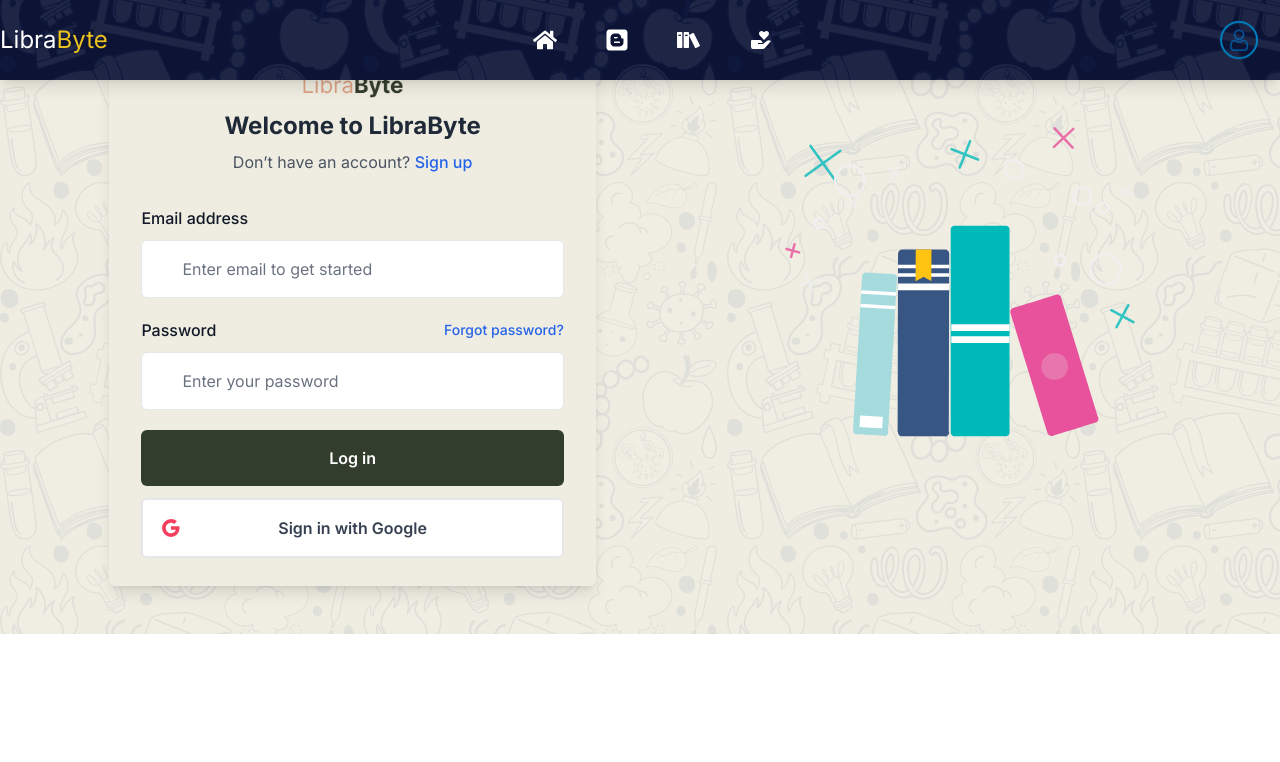
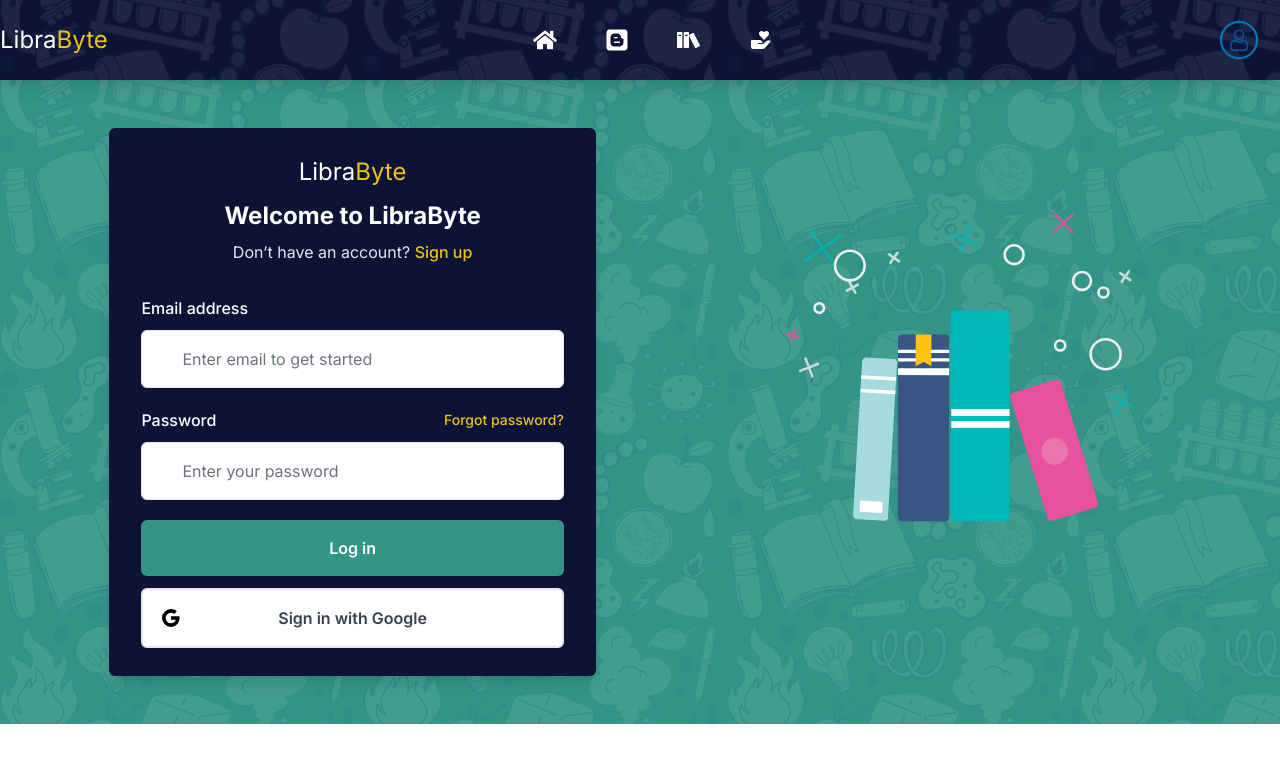
Before and after one commit to isalim079/LibraByte, a Next.js app: page /login in a window 1280 px wide. Shown: the top 762 px of the page. Built offline with nearby package versions, Linux system fonts and the light colour scheme; no server answers.

Commit message:
register section image and color changed

```diff
--- a/src/components/shared/Login/Login.js
+++ b/src/components/shared/Login/Login.js
@@ -71,7 +71,7 @@
                     subscription: "free",
                     date: date,
                 };
-                console.log(date);
+                // console.log(date);
                 // server post request
                 axiosPublic.post("/users/v1", userData).then((res) => {
                     if (res.data.insertedId === null) {
@@ -117,29 +117,32 @@
     };
 
     return (
-        <div className="bg-lightWhite">
+        <div className="bg-lightBtn pt-20">
             <div className="" id="loginBg">
                 <section className="py-12">
                     <div className="px-4 mx-auto max-w-7xl sm:px-6 lg:px-8 flex justify-around ">
                         <div className=" w-2/5">
-                            <div className="overflow-hidden  rounded-md shadow-lg bg-lightWhite">
+                            <div className="overflow-hidden  rounded-md shadow-lg bg-royalBlue ">
                                 <div className="px-4 py-6 sm:px-8 sm:py-7">
                                     <div className=" flex items-center justify-center mb-3">
-                                        <Image
+                                        {/* <Image
                                             src={logo}
                                             width={100}
                                             height={100}
                                             alt="logo"
-                                        />
+                                        /> */}
+                                        <p className="text-white text-2xl">
+                            Libra<span className="text-[#ECC21C]">Byte</span>
+                        </p>
                                     </div>
-                                    <h2 className="text-2xl font-bold text-center ">
+                                    <h2 className="text-2xl font-bold text-center text-white">
                                         Welcome to LibraByte
                                     </h2>
-                                    <p className="mt-2 text-base text-center text-gray-600">
+                                    <p className="mt-2 text-base text-center text-slate-200">
                                         Don’t have an account?{" "}
                                         <Link
                                             href={"/register"}
-                                            className="font-medium  text-blue-600 transition-all duration-200 hover:text-blue-700 hover:underline "
+                                            className="font-medium  text-customYellow transition-all duration-200 hover:underline "
                                         >
                                             Sign up
                                         </Link>
@@ -151,7 +154,7 @@
                                     >
                                         <div className="space-y-5">
                                             <div>
-                                                <label className="text-base font-medium text-gray-900">
+                                                <label className="text-base font-medium text-white">
                                                     {" "}
                                                     Email address{" "}
                                                 </label>
@@ -162,7 +165,7 @@
                                                             required: true,
                                                         })}
                                                         placeholder="Enter email to get started"
-                                                        className="block w-full py-4 pl-10 pr-4 text-black placeholder-gray-500 transition-all duration-200 bg-white border border-gray-200 rounded-md focus:outline-none focus:border-blue-600 caret-blue-600"
+                                                        className="block w-full py-4 pl-10 pr-4 text-black placeholder-gray-500 transition-all duration-200 bg-white border border-gray-200 rounded-md focus:outline-none focus:border-customYellow caret-customYellow"
                                                     />
                                                     {errors.email && (
                                                         <span className="text-red-600">
@@ -174,13 +177,13 @@
 
                                             <div>
                                                 <div className="flex items-center justify-between">
-                                                    <label className="text-base font-medium text-gray-900">
+                                                    <label className="text-base font-medium text-white">
                                                         {" "}
                                                         Password{" "}
                                                     </label>
 
                                                     <button
-                                                        className="text-sm font-medium text-blue-600 hover:underline hover:text-blue-700 focus:text-blue-700"
+                                                        className="text-sm font-medium text-customYellow hover:underline  focus:text-customYellow"
                                                         onClick={() =>
                                                             document
                                                                 .getElementById(
@@ -194,7 +197,7 @@
                                                     </button>
                                                     <dialog
                                                         id="my_modal_5"
-                                                        className="modal modal-bottom sm:modal-middle"
+                                                        className="modal modal-bottom sm:modal-middle "
                                                     >
                                                         <div className="modal-box">
                                                             <div className="mt-2.5">
@@ -211,7 +214,7 @@
                                                                     ✕
                                                                 </button>
                                                                 <div className=" flex items-center justify-center mb-3">
-                                                                    <Image
+                                                                    {/* <Image
                                                                         src={
                                                                             logo
                                                                         }
@@ -222,7 +225,10 @@
                                                                             100
                                                                         }
                                                                         alt="logo"
-                                                                    />
+                                                                    /> */}
+                                                                    <p className="text-royalBlue text-2xl">
+                            Libra<span className="text-[#ECC21C]">Byte</span>
+                        </p>
                                                                 </div>
                                                                 <p className="text-sm mb-3">
                                                                     Please enter
@@ -258,7 +264,7 @@
                                                                     }}
                                                                     type="email"
                                                                     placeholder="Enter email to get password reset"
-                                                                    className="block w-full py-4 pl-10 pr-4 text-black placeholder-gray-500 transition-all duration-200 bg-white border border-gray-200 rounded-md focus:outline-none focus:border-blue-600 caret-blue-600"
+                                                                    className="block w-full py-4 pl-10 pr-4 text-black placeholder-gray-500 transition-all duration-200 bg-white border border-gray-200 rounded-md focus:outline-none focus:border-customYellow caret-customYellow"
                                                                 />
                                                                 <div>
                                                                     <button
@@ -266,7 +272,7 @@
                                                                         onClick={
                                                                             handleReset
                                                                         }
-                                                                        className="btn bg-oliveGreen text-white mt-2"
+                                                                        className="btn bg-lightBtn hover:bg-darkBtn text-white mt-2"
                                                                     >
                                                                         Submit
                                                                     </button>
@@ -289,7 +295,7 @@
                                                             }
                                                         )}
                                                         placeholder="Enter your password"
-                                                        className="block w-full py-4 pl-10 pr-4 text-black placeholder-gray-500 transition-all duration-200 bg-white border border-gray-200 rounded-md focus:outline-none focus:border-blue-600 caret-blue-600"
+                                                        className="block w-full py-4 pl-10 pr-4 text-black placeholder-gray-500 transition-all duration-200 bg-white border border-gray-200 rounded-md focus:outline-none focus:border-customYellow caret-customYellow"
                                                     />
                                                     {errors.password?.type ===
                                                         "required" && (
@@ -328,7 +334,7 @@
                                             <div>
                                                 <button
                                                     type="submit"
-                                                    className="inline-flex items-center justify-center w-full  py-4 text-base font-semibold text-white  transition-all duration-200 bg-oliveGreen  rounded-md  hover:bg-navy "
+                                                    className="inline-flex items-center justify-center w-full  py-4 text-base font-semibold text-white  transition-all duration-200 bg-lightBtn hover:bg-darkBtn  rounded-md  hover:bg-navy "
                                                 >
                                                     Log in
                                                 </button>
@@ -342,12 +348,12 @@
                                             type="button"
                                             className="relative inline-flex items-center justify-center w-full px-4 py-4 text-base font-semibold text-gray-700 transition-all duration-200 bg-white border-2 border-gray-200 rounded-md hover:bg-gray-100 focus:bg-gray-100 hover:text-black focus:text-black focus:outline-none"
                                         >
-                                            <div className="absolute inset-y-0 left-0 p-4">
+                                            <div className="absolute z-30 inset-y-0 left-0 p-4">
                                                 <svg
-                                                    className="w-6 h-6 text-rose-500"
+                                                    className="w-6 h-6 text-royalBlue"
                                                     xmlns="http://www.w3.org/2000/svg"
                                                     viewBox="0 0 24 24"
-                                                    fill="currentColor"
+                                                    fill="black"
                                                 >
                                                     <path d="M20.283 10.356h-8.327v3.451h4.792c-.446 2.193-2.313 3.453-4.792 3.453a5.27 5.27 0 0 1-5.279-5.28 5.27 5.27 0 0 1 5.279-5.279c1.259 0 2.397.447 3.29 1.178l2.6-2.599c-1.584-1.381-3.615-2.233-5.89-2.233a8.908 8.908 0 0 0-8.934 8.934 8.907 8.907 0 0 0 8.934 8.934c4.467 0 8.529-3.249 8.529-8.934 0-.528-.081-1.097-.202-1.625z"></path>
                                                 </svg>
--- a/src/components/shared/Register/Register.js
+++ b/src/components/shared/Register/Register.js
@@ -97,22 +97,25 @@
 
 
     return (
-        <div className='bg-lightWhite'>
+        <div className='bg-lightBtn pt-20'>
             <div id='regBg'>
             <section className="py-10">
             <div className="px-4 mx-auto max-w-7xl sm:px-6 lg:px-8 flex flex-row-reverse justify-around">
                 <div className=" max-w-md mx-auto">
-                    <div className="overflow-hidden  rounded-md shadow-md bg-lightWhite border ">
+                    <div className="overflow-hidden  rounded-md shadow-md bg-royalBlue border-none border ">
                         <div className="px-4 py-6 sm:px-8 sm:py-7">
                             <div className=' flex items-center justify-center mb-3'>
-                                <Image src={logo} width={100} height={100} alt="logo" />
+                                {/* <Image src={logo} width={100} height={100} alt="logo" /> */}
+                                <p className="text-white text-2xl">
+                            Libra<span className="text-[#ECC21C]">Byte</span>
+                        </p>
                             </div>
-                            <h2 className="text-2xl font-bold text-center ">Welcome to LibraByte</h2>
-                            <p className="text-base  text-center text-gray-600 mt-2">Already have an account? <Link href={'/login'} className="font-medium text-blue-600 transition-all duration-200 hover:text-blue-700 hover:underline">Login here</Link></p>
+                            <h2 className="text-2xl font-bold text-center text-white">Welcome to LibraByte</h2>
+                            <p className="text-base  text-center text-white mt-2">Already have an account? <Link href={'/login'} className="font-medium text-customYellow transition-all duration-200  hover:underline">Login here</Link></p>
                             <form onSubmit={handleSubmit(onSubmit)} className='mt-8'>
                                 <div className="space-y-5">
                                     <div>
-                                        <label className="text-base font-medium text-gray-900"> First & Last name </label>
+                                        <label className="text-base font-medium text-white"> First & Last name </label>
                                         <div className="mt-2.5 relative text-gray-400 focus-within:text-gray-600">
                                             <div className="absolute inset-y-0 left-0 flex items-center pl-3 pointer-events-none">
                                                 <svg className="w-5 h-5" xmlns="http://www.w3.org/2000/svg" fill="none" viewBox="0 0 24 24" stroke="currentColor">
@@ -124,14 +127,14 @@
                                                 {...register("name", { required: true })}
                                                 type="text"
                                                 placeholder="Enter your full name"
-                                                className="block w-full py-4 pl-10 pr-4 text-black placeholder-gray-500 transition-all duration-200 bg-white border border-gray-200 rounded-md focus:outline-none focus:border-blue-600 caret-blue-600"
+                                                className="block w-full py-4 pl-10 pr-4 text-black placeholder-gray-500 transition-all duration-200 bg-white border border-gray-200 rounded-md focus:outline-none focus:border-customYellow caret-customYellow"
                                             />
                                             {errors.name && <span className="text-red-600">Name is required</span>}
                                         </div>
                                     </div>
 
                                     <div>
-                                        <label className="text-base font-medium text-gray-900"> Email address </label>
+                                        <label className="text-base font-medium text-white"> Email address </label>
                                         <div className="mt-2.5 relative text-gray-400 focus-within:text-gray-600">
                                             <div className="absolute inset-y-0 left-0 flex items-center pl-3 pointer-events-none">
                                                 <svg className="w-5 h-5" xmlns="http://www.w3.org/2000/svg" fill="none" viewBox="0 0 24 24" stroke="currentColor">
@@ -143,14 +146,14 @@
                                                 type="email"
                                                 {...register("email", { required: true })}
                                                 placeholder="Enter email to get started"
-                                                className="block w-full py-4 pl-10 pr-4 text-black placeholder-gray-500 transition-all duration-200 bg-white border border-gray-200 rounded-md focus:outline-none focus:border-blue-600 caret-blue-600"
+                                                className="block w-full py-4 pl-10 pr-4 text-black placeholder-gray-500 transition-all duration-200 bg-white border border-gray-200 rounded-md focus:outline-none focus:border-customYellow caret-customYellow"
                                             />
                                             {errors.email && <span className="text-red-600">Email is required</span>}
                                         </div>
                                     </div>
 
                                     <div>
-                                        <label className="text-base font-medium text-gray-900"> Password </label>
+                                        <label className="text-base font-medium text-white"> Password </label>
                                         <div className="mt-2.5 relative text-gray-400 focus-within:text-gray-600">
                                             <div className="absolute inset-y-0 left-0 flex items-center pl-3 pointer-events-none">
                                                 <svg className="w-5 h-5" xmlns="http://www.w3.org/2000/svg" fill="none" viewBox="0 0 24 24" stroke="currentColor">
@@ -170,7 +173,7 @@
                                                     pattern: /(?=.*[A-Z])(?=.*[!@#$&*])(?=.*[0-9])(?=.*[a-z])/
                                                 })}
                                                 placeholder="Enter your password"
-                                                className="block w-full py-4 pl-10 pr-4 text-black placeholder-gray-500 transition-all duration-200 bg-white border border-gray-200 rounded-md focus:outline-none focus:border-blue-600 caret-blue-600"
+                                                className="block w-full py-4 pl-10 pr-4 text-black placeholder-gray-500 transition-all duration-200 bg-white border border-gray-200 rounded-md focus:outline-none focus:border-customYellow caret-customYellow"
                                             />
                                             {errors.password?.type === 'required' && <p className="text-red-600">Password is required</p>}
                                             {errors.password?.type === 'minLength' && <p className="text-red-600">Password must be 6 characters</p>}
@@ -183,7 +186,7 @@
 
 
                                     <div>
-                                        <label className="text-base font-medium text-gray-900"> Your image </label>
+                                        <label className="text-base font-medium text-white"> Your image </label>
                                         <input
                                             {...register('image', { required: true })}
                                             type="file"
@@ -193,7 +196,7 @@
                                     </div>
 
                                     <div>
-                                        <button type="submit" className="inline-flex items-center justify-center w-full py-4 text-white font-semibold  transition-all duration-200 bg-oliveGreen b  rounded-md   ">
+                                        <button type="submit" className="inline-flex items-center justify-center w-full py-4 text-white font-semibold  transition-all duration-200 bg-lightBtn hover:bg-darkBtn  rounded-md   ">
                                             {loading ? <RegisterLoading /> : "Create Account"}
                                         </button>
                                     </div>
```
